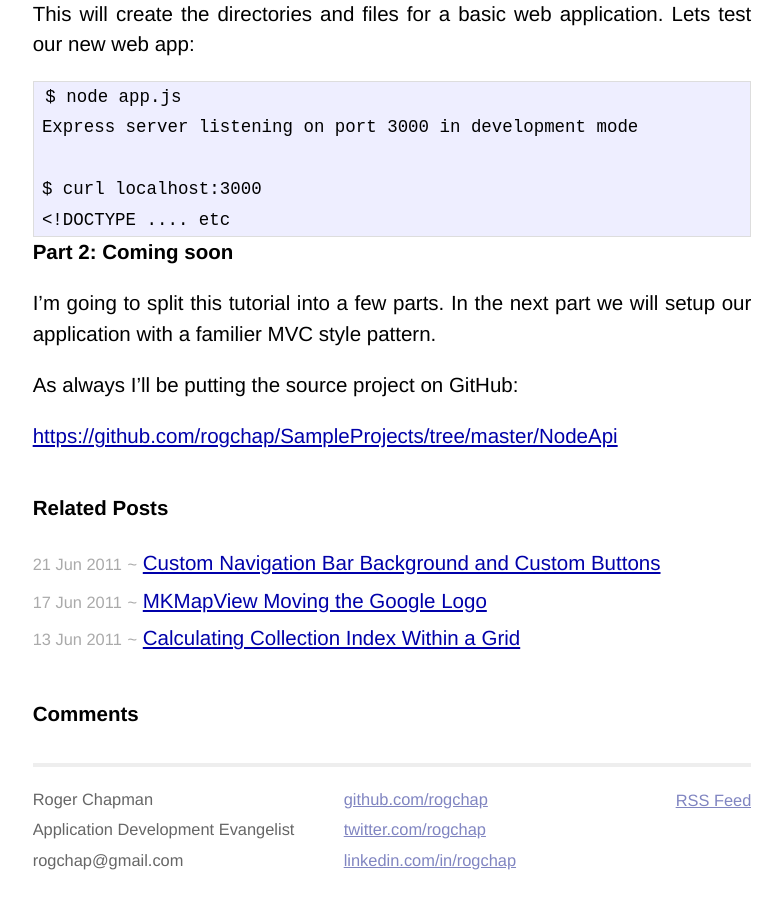
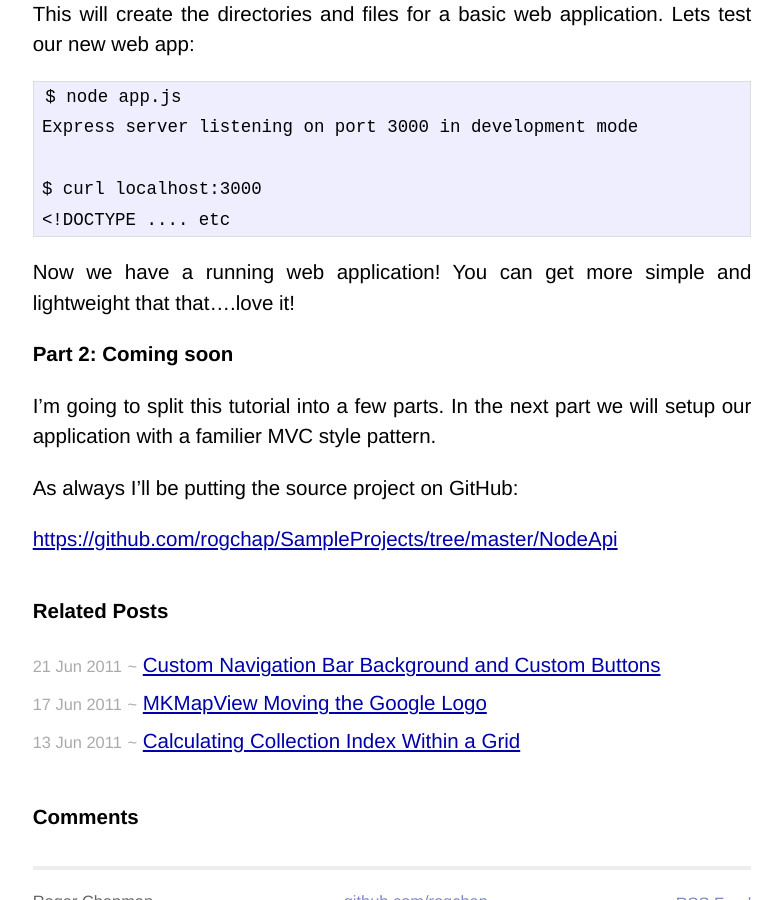
Before and after one commit to rogchap/rogchap.github.io, a Jekyll site: the page built from _posts/2011-06-25-simple-api-creation-with-nodejs.markdown, in a window 1280 px wide and 900 px high, scrolled down 1461 px. Shown: the whole window, without its empty margins (248-1030 px from the left). Built offline with Jekyll 4.4.1, drawn with Linux system fonts in a browser that asks for light colours; Markdown is read by kramdown in place of the engine named in the settings; comment, search, counter and statistics services are not loaded.

Commit message:
Small correction

```diff
--- a/_posts/2011-06-25-simple-api-creation-with-nodejs.markdown
+++ b/_posts/2011-06-25-simple-api-creation-with-nodejs.markdown
@@ -48,6 +48,8 @@ This will create the directories and files for a basic web application. Lets tes
 	$ curl localhost:3000
 	<!DOCTYPE .... etc
 
+Now we have a running web application! You can get more simple and lightweight that that....love it!
+
 ## Part 2: Coming soon
 
 I'm going to split this tutorial into a few parts. In the next part we will setup our application with a familier MVC style pattern.
```
